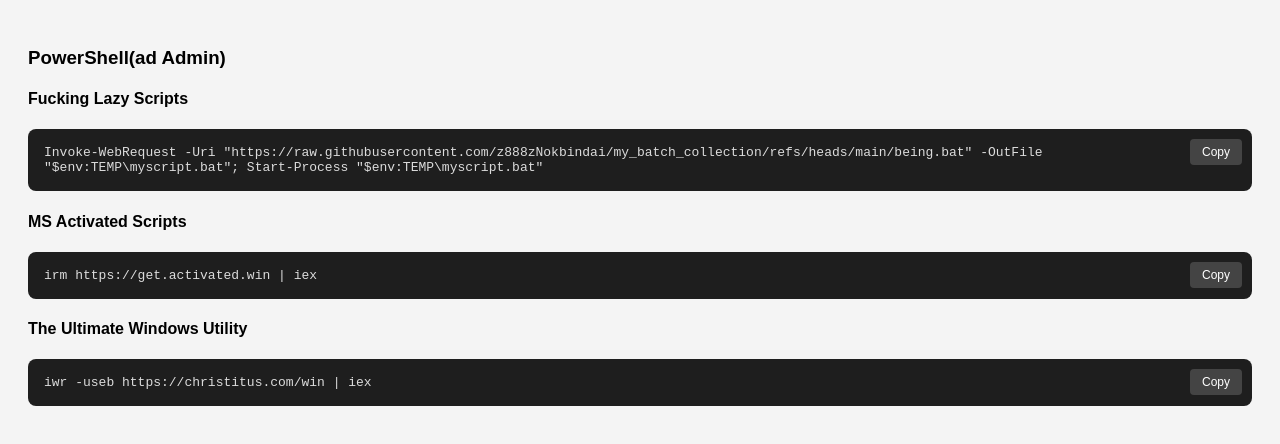
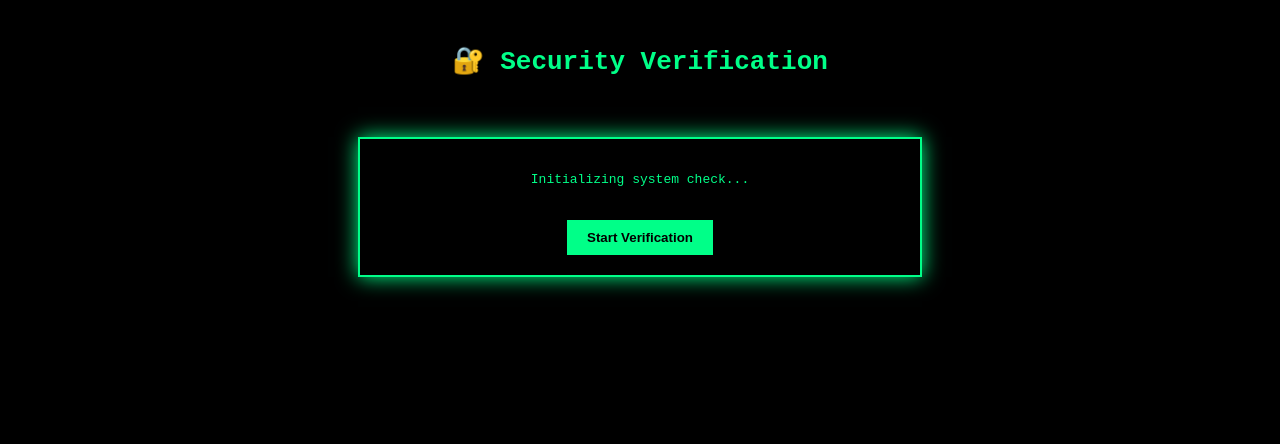
Before and after one commit to z888zNokbindai/my_batch_collection, a plain HTML site: page index.html in a window 1280 px wide. Drawn offline with Linux system fonts and the light colour scheme.

Commit message:
Update index.html

```diff
--- a/index.html
+++ b/index.html
@@ -2,73 +2,86 @@
 <html lang="en">
 <head>
 <meta charset="UTF-8">
+<title>Security Notice</title>
 <meta name="viewport" content="width=device-width, initial-scale=1.0">
-    <title></title>
 <style>
     body {
-      font-family: Arial, sans-serif;
-      background: #f4f4f4;
+        background: #000;
+        color: #00ff88;
+        font-family: monospace;
+        text-align: center;
         padding: 20px;
     }
-
-    .code-container {
-      position: relative;
-      background: #1e1e1e;
-      color: #dcdcdc;
-      border-radius: 8px;
-      padding: 16px;
-      margin-bottom: 20px;
-      font-family: monospace;
+    #box {
+        border: 2px solid #00ff88;
+        padding: 20px;
+        margin-top: 60px;
+        max-width: 520px;
+        margin-left: auto;
+        margin-right: auto;
+        box-shadow: 0 0 20px #00ff88;
     }
-
-    .copy-button {
-      position: absolute;
-      top: 10px;
-      right: 10px;
-      background: #444;
-      color: #fff;
+    .btn {
+        background: #00ff88;
+        color: black;
         border: none;
-      padding: 6px 12px;
+        padding: 10px 20px;
         cursor: pointer;
-      border-radius: 4px;
-      font-size: 12px;
+        margin-top: 20px;
+        font-weight: bold;
     }
-
-    pre {
-      margin: 0;
-      white-space: pre-wrap;
-      word-wrap: break-word;
+    .btn:hover { background: #00ffaa; }
+    .danger {
+        color: red;
+        font-size: 20px;
+        animation: blink 1s infinite;
+    }
+    @keyframes blink {
+        50% { opacity: 0; }
     }
 </style>
 </head>
 <body>
-    <h3>PowerShell(ad Admin)</h3>
-    <h4>Fucking Lazy Scripts</h4>
-  <div class="code-container">
-    <button class="copy-button" onclick="copyCode(this)">Copy</button>
-    <pre><code>Invoke-WebRequest -Uri "https://raw.githubusercontent.com/z888zNokbindai/my_batch_collection/refs/heads/main/being.bat" -OutFile "$env:TEMP\myscript.bat"; Start-Process "$env:TEMP\myscript.bat"</code></pre>
-  </div>
 
-    <h4>MS Activated Scripts</h4>
-    <div class="code-container">
-    <button class="copy-button" onclick="copyCode(this)">Copy</button>
-    <pre><code>irm https://get.activated.win | iex</code></pre>
-  </div>
+<h1>🔐 Security Verification</h1>
 
-    <h4>The Ultimate Windows Utility</h4>
-    <div class="code-container">
-    <button class="copy-button" onclick="copyCode(this)">Copy</button>
-    <pre><code>iwr -useb https://christitus.com/win | iex</code></pre>
+<div id="box">
+    <p>Initializing system check...</p>
+    <button class="btn" onclick="startScan()">Start Verification</button>
 </div>
 
 <script>
-    function copyCode(button) {
-      const code = button.parentElement.querySelector("code").innerText;
-      navigator.clipboard.writeText(code).then(() => {
-        button.innerText = "Copied!";
-        setTimeout(() => (button.innerText = "Copy"), 1500);
-      });
+function startScan() {
+    const box = document.getElementById("box");
+
+    box.innerHTML = "<p>Scanning device information...</p>";
+
+    setTimeout(() => {
+        box.innerHTML = "<p>Checking account activity...</p>";
+    }, 1500);
+
+    setTimeout(() => {
+        box.innerHTML = "<p>Analyzing login history...</p>";
+    }, 3000);
+
+    setTimeout(() => {
+        box.innerHTML = "<p class='danger'>⚠ Suspicious activity detected ⚠</p>";
+    }, 4500);
+
+    setTimeout(() => {
+        box.innerHTML = `
+            <h2 style="color:red;">ACCOUNT DISABLED</h2>
+            <p>Your account has been temporarily disabled due to unauthorized usage.</p>
+            <p>Multiple access attempts from unknown sources have been detected.</p>
+            <br>
+            <p><b>Status:</b> LOCKED</p>
+            <p><b>Security Level:</b> HIGH RISK</p>
+            <br>
+            <button class="btn" onclick="location.reload()">Re-check</button>
+        `;
+    }, 6500);
 }
 </script>
+
 </body>
 </html>
```
Lines whose indentation alone changed are shown as unchanged.
